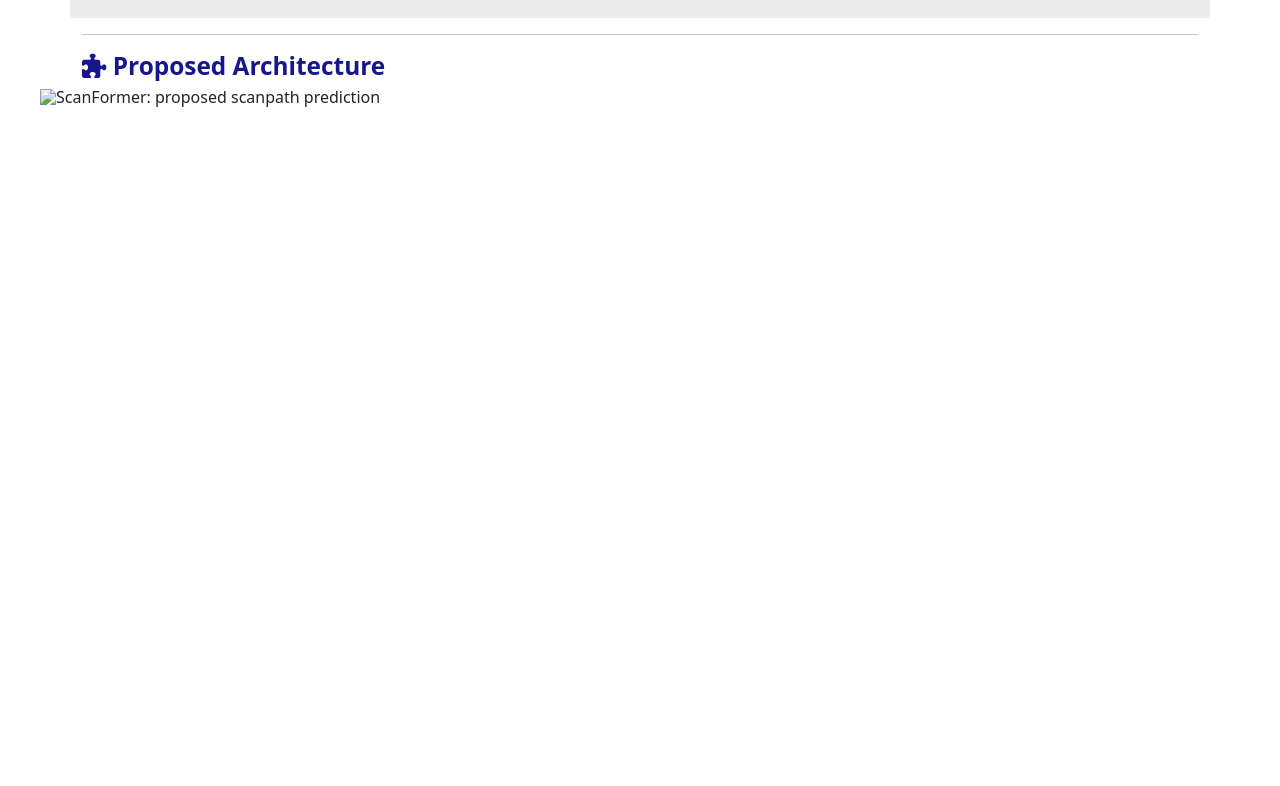
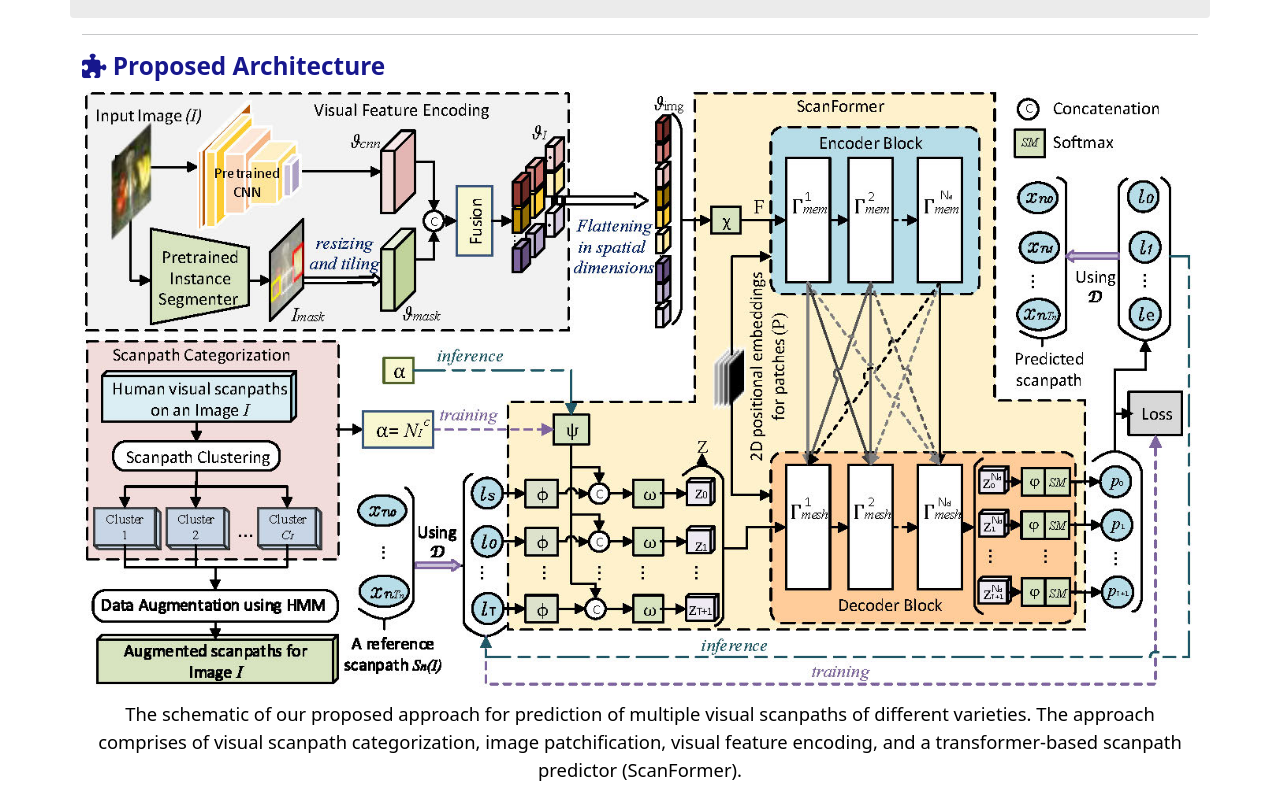
Before and after one commit to sendebashis/sendebashis.github.io, a plain HTML site: page ScanFormer.html in a window 1280 px wide. Shown: the part 729-1515 px from the top of the page. Drawn offline with nearby package versions, Linux system fonts and the light colour scheme; files whose address does not match are found by name.

Commit message:
Update ScanFormer.html

```diff
--- a/ScanFormer.html
+++ b/ScanFormer.html
@@ -181,7 +181,7 @@
             <div class="col d-flex justify-content-center">
                 <figure class="figure">
                     <span class="d-flex justify-content-center">
-                        <img class="img-fluid figure-img" src="assets/subpage-ScanFormer/archtitecture/Model_arch_new.jpg"
+                        <img class="img-fluid figure-img" src="assets/subpage-ScanFormer/architecture/Model_arch_new.jpg"
                             class="figure-img img-fluid rounded" title="proposed architecture image"
                             height="800" width="1200"
                             alt="ScanFormer: proposed scanpath prediction" /></a></span>
```
